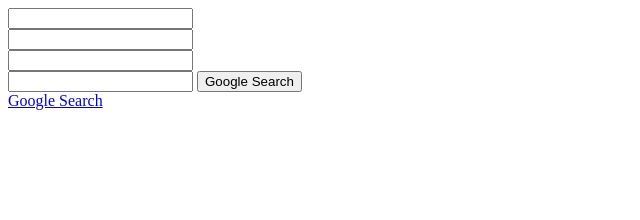
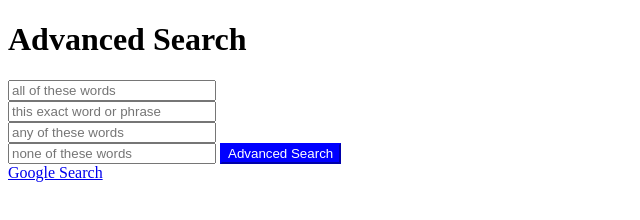
Before and after one commit to edbryson7/Search, a plain HTML site: page advanced.html in a window 1280 px wide. Shown: the whole page, without its empty margins (0-640 px from the left). Drawn offline with Linux system fonts and the light colour scheme.

Commit message:
Added Styling

```diff
--- a/advanced.html
+++ b/advanced.html
@@ -1,19 +1,39 @@
 <!DOCTYPE html>
 <html lang="en">
+
 <head>
-        <title>Search</title>
+    <title>Advanced Search</title>
+    <style>
+        input[type="submit"] {
+            width: max-content;
+            background-color: blue;
+            border-color: blue;
+            color: white;
+        }
+
+        input:hover[type="submit"] {
+            border-color: black;
+        }
+
+        input[type="text"] {
+            width: 200px;
+        }
+    </style>
 </head>
+
 <body>
+    <h1>Advanced Search</h1>
     <form action="https://google.com/search">
-            <input type="text" name="as_q">
+        <input type="text" name="as_q" placeholder="all of these words">
         <br>
-            <input type="text" name="as_epq">
+        <input type="text" name="as_epq" placeholder="this exact word or phrase">
         <br>
-            <input type="text" name="as_oq">
+        <input type="text" name="as_oq" placeholder="any of these words">
         <br>
-            <input type="text" name="as_eq">
-            <input type="submit" value="Google Search">
+        <input type="text" name="as_eq" placeholder="none of these words">
+        <input type="submit" value="Advanced Search">
     </form>
     <a class="indexLink" href="index.html">Google Search</a>
 </body>
+
 </html>
--- /dev/null
+++ b/styles.css
@@ -0,0 +1,7 @@
+input[type="text"]{
+    border-radius : 15px;
+    margin:auto;
+    width: 20%;
+    padding:10px;
+    font-size: 16px;
+}
```
Also changed, not shown: image.html (+6 -1 lines), index.html (+11 -0 lines). Lines whose indentation alone changed are shown as unchanged.
